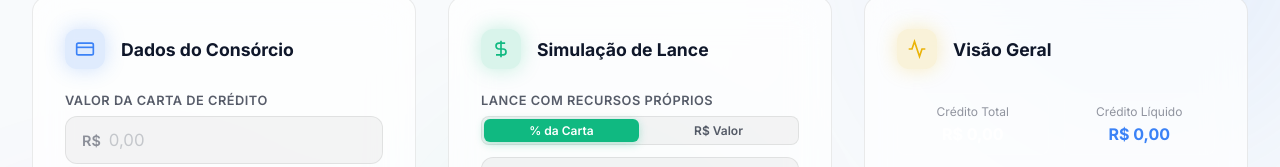
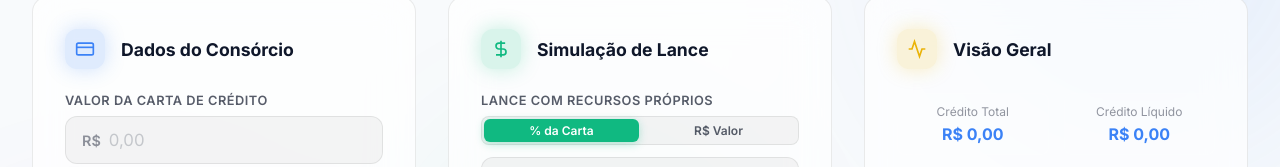
Before and after one commit to pedrojr1430/simulador-consorcio, a plain HTML site: page index.html in a window 1280 px wide. Shown: the part 226-393 px from the top of the page. Drawn offline with nearby package versions, Linux system fonts and the light colour scheme.

Commit message:
style: change credito total color to blue in visao geral

```diff
--- a/index.html
+++ b/index.html
@@ -227,7 +227,7 @@
                         <div class="visao-geral-metrics" style="display: grid; grid-template-columns: 1fr 1fr; gap: 15px; margin-bottom: 20px; text-align: center;">
                             <div class="metric-box" style="background: rgba(255,255,255,0.05); padding: 10px; border-radius: 8px; border: 1px solid rgba(255,255,255,0.1);">
                                 <span class="metric-label" style="display: block; font-size: 0.75rem; color: var(--text-muted); margin-bottom: 5px;">Crédito Total</span>
-                                <span class="metric-value" id="vg-credito-total" style="font-size: 1rem; font-weight: 700; color: white;">R$ 0,00</span>
+                                <span class="metric-value" id="vg-credito-total" style="font-size: 1rem; font-weight: 700; color: var(--blue);">R$ 0,00</span>
                             </div>
                             <div class="metric-box" style="background: rgba(255,255,255,0.05); padding: 10px; border-radius: 8px; border: 1px solid rgba(255,255,255,0.1);">
                                 <span class="metric-label" style="display: block; font-size: 0.75rem; color: var(--text-muted); margin-bottom: 5px;">Crédito Líquido</span>
```
